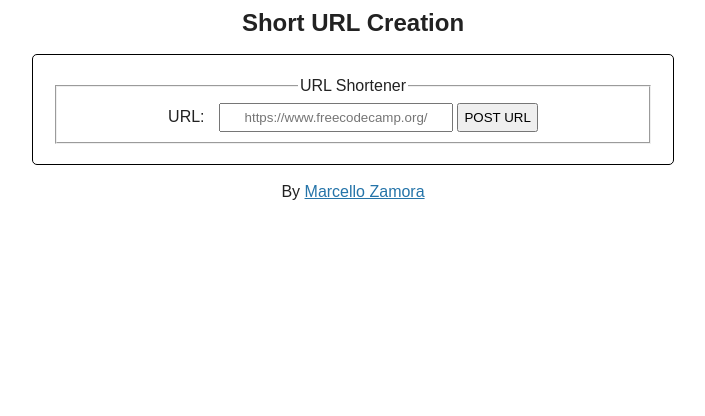
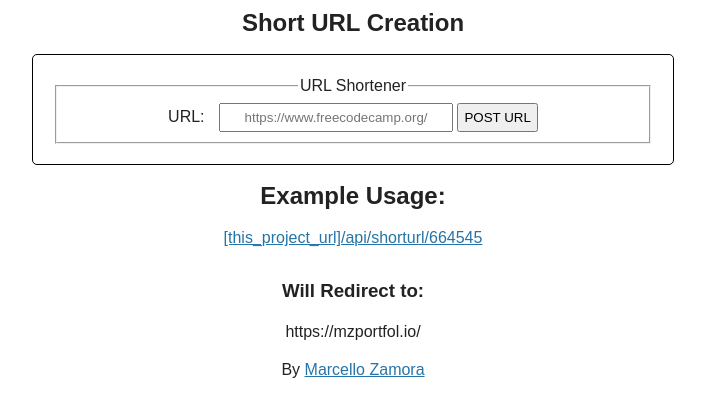
Before and after one commit to marzamora/url-shortener, a website: page views/index.html in a window 1280 px wide. Shown: the part 72-488 px from the top of the page, without its empty margins (287-992 px from the left). Drawn offline with Linux system fonts and the light colour scheme.

Commit message:
added example

```diff
--- a/views/index.html
+++ b/views/index.html
@@ -25,6 +25,15 @@
           </fieldset>
         </form>
       </section>
+      <h2>Example Usage:</h2>
+      <a
+        href="/api/shorturl/664545"
+      >
+        [this_project_url]/api/shorturl/664545
+      </a>
+
+      <h3>Will Redirect to:</h3>
+      <p>https://mzportfol.io/</p>
     </main>
     <footer>
       <p>By <a href="https://mzportfol.io">Marcello Zamora</a></p>
```
